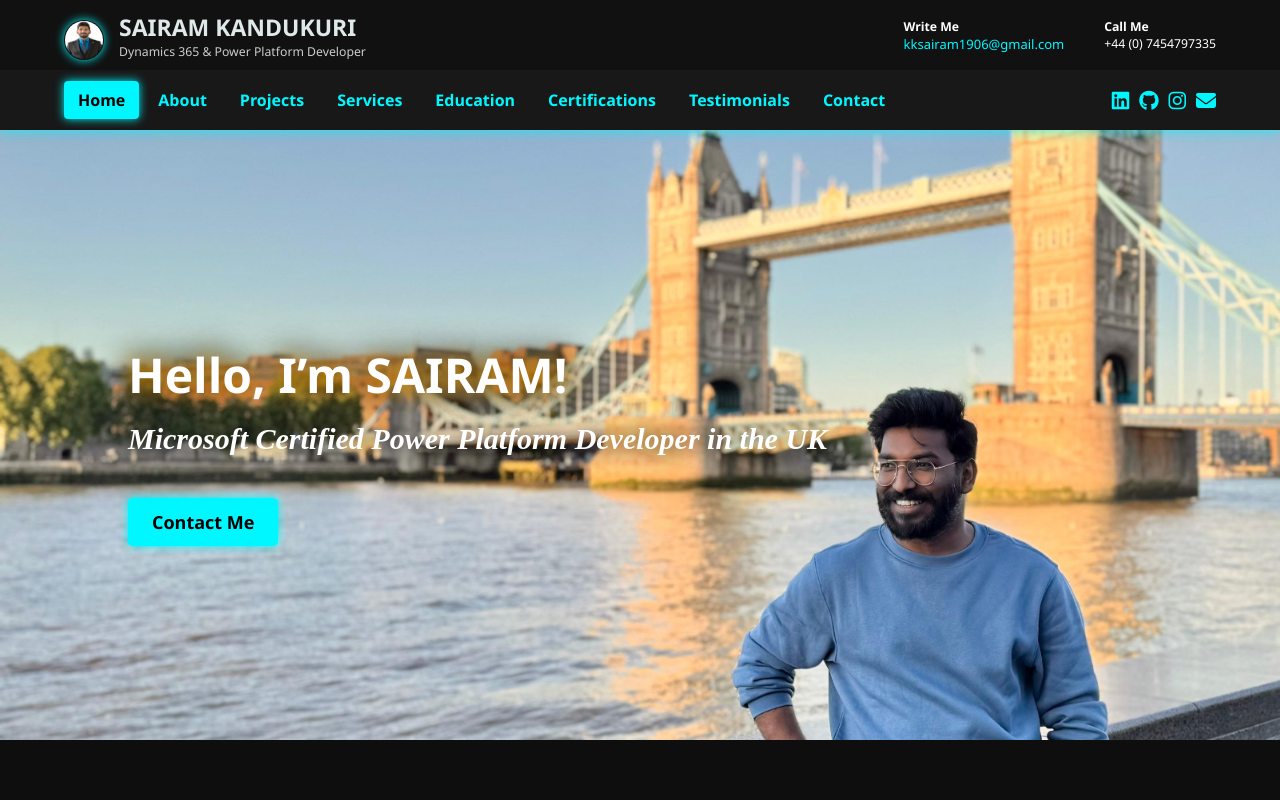
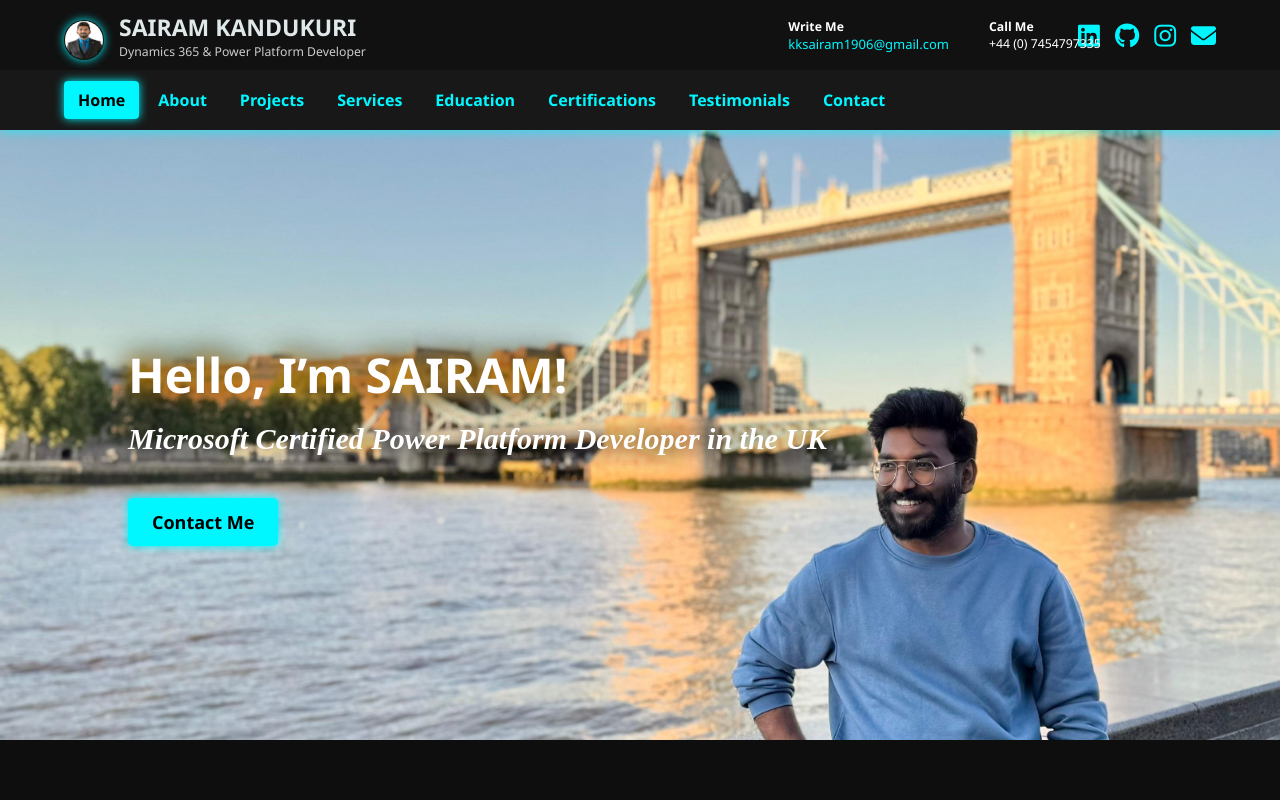
Before and after one commit to kksairam19061996/Sairam-Web-Portfolio, a plain HTML site: page index.html in a window 1280 px wide. Shown: the top 800 px of the page. Drawn offline with nearby package versions, Linux system fonts and the light colour scheme.

Commit message:
files updated for nav links and social media icons

```diff
--- a/index.html
+++ b/index.html
@@ -34,6 +34,15 @@
                     +44 (0) 7454797335
                 </div>
             </div>
+
+
+            <div class="social-icons">
+                <a href="https://www.linkedin.com/in/kksairam19061996/" target="_blank"><i
+                        class="fab fa-linkedin"></i></a>
+                <a href="https://github.com/kksairam19061996" target="_blank"><i class="fab fa-github"></i></a>
+                <a href="https://www.instagram.com/sark_1906" target="_blank"><i class="fab fa-instagram"></i></a>
+                <a href="mailto:kksairam1906@gmail.com"><i class="fas fa-envelope"></i></a>
+            </div>
         </div>
 
         <nav class="nav-bar">
@@ -55,16 +64,6 @@
                         <li><a href="#testimonials">Testimonials</a></li>
                         <li><a href="#contact">Contact</a></li>
                     </ul>
-                </div>
-
-
-                <!-- Right Side: Social Icons -->
-                <div class="social-icons">
-                    <a href="https://www.linkedin.com/in/kksairam19061996/" target="_blank"><i
-                            class="fab fa-linkedin"></i></a>
-                    <a href="https://github.com/kksairam19061996" target="_blank"><i class="fab fa-github"></i></a>
-                    <a href="https://www.instagram.com/sark_1906" target="_blank"><i class="fab fa-instagram"></i></a>
-                    <a href="mailto:kksairam1906@gmail.com"><i class="fas fa-envelope"></i></a>
                 </div>
             </div>
         </nav>
--- a/style.css
+++ b/style.css
@@ -69,6 +69,8 @@ body {
   display: flex;
   gap: 40px;
   font-size: 12.25px;
+  position: absolute;
+  right: 14%;
 }
 
 .contact-info a {
@@ -141,7 +143,7 @@ body {
 }
 
 .social-icons a {
-  font-size: 20px;
+  font-size: 25px;
   color: #00f7ff;
   transition: 0.3s;
 }
```
